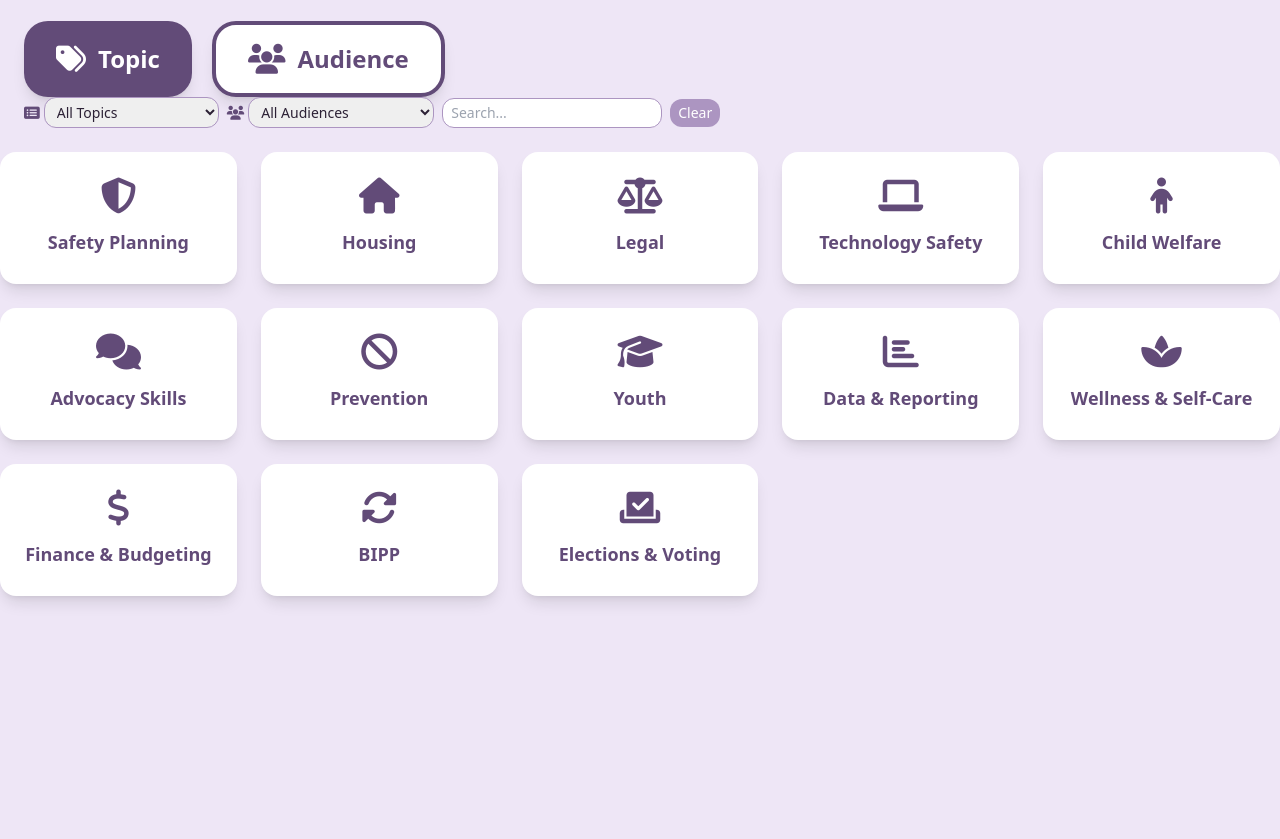
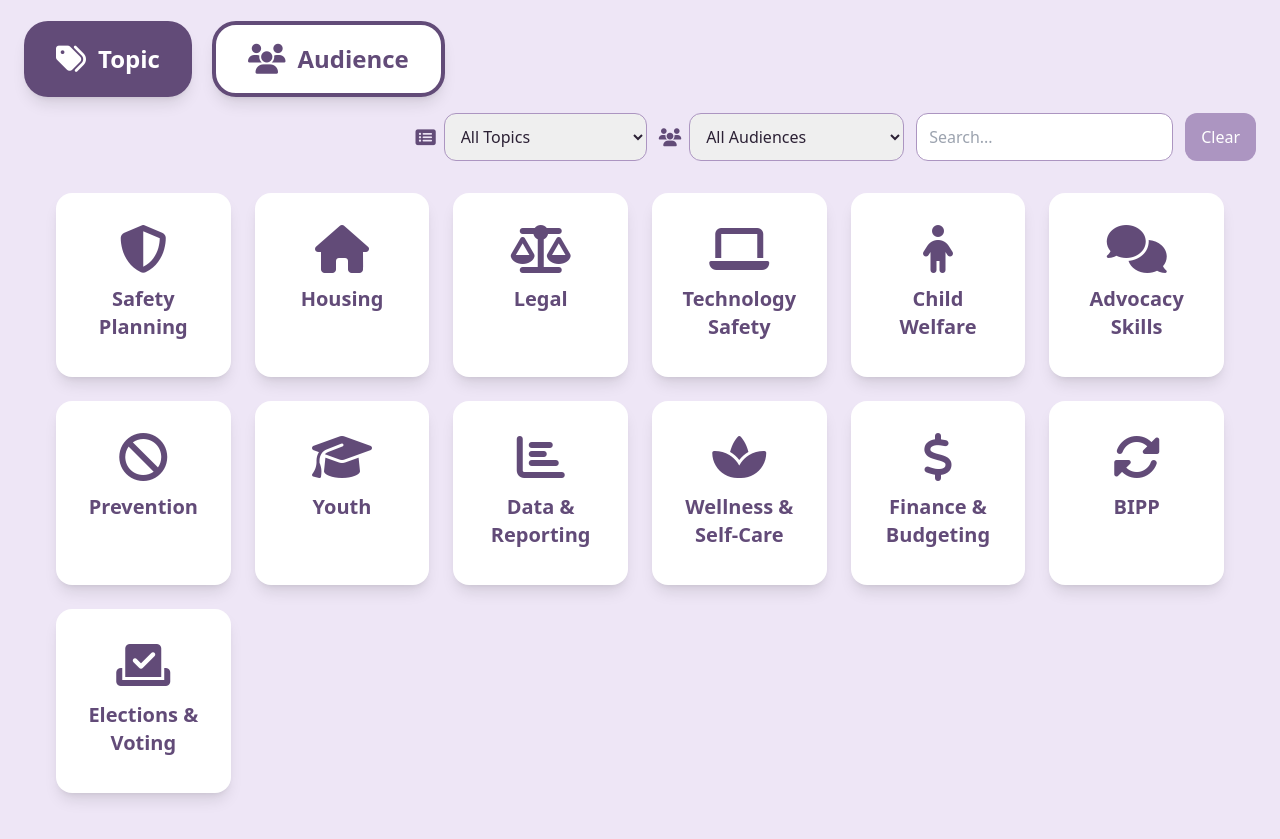
Before and after one commit to larjfut/dashboard, a plain HTML site: page index.html in a window 1280 px wide. Shown: the part 103-942 px from the top of the page. Before the commit the page ends 800 px from the top, so only its background shows below. Drawn offline with nearby package versions, Linux system fonts and the light colour scheme.

Commit message:
Update index.html

```diff
--- a/index.html
+++ b/index.html
@@ -21,6 +21,8 @@
       <p class="text-lg text-[#45375a] mb-6">Browse resources by topic or audience</p>
 
       <!-- Tabs + Filters Container -->
+      <div class="flex flex-wrap justify-between items-center mb-8 gap-4">
+        <!-- Tabs (left) -->
         <div class="flex space-x-5">
           <button
             id="tab-topic"
@@ -39,27 +41,22 @@
             Audience
           </button>
         </div>
-
-
-
-        <!-- Always-visible Filters (with icons) -->
-        <div id="filters" class="flex flex-wrap gap-2 items-center">
-          <!-- Topic Filter with Icon -->
+        <!-- Filters (right) -->
+        <div id="filters" class="flex flex-wrap gap-3 items-center ml-auto">
           <div class="flex items-center">
-            <i class="fas fa-list-alt mr-1 text-[#624B78] text-sm"></i>
+            <i class="fas fa-list-alt mr-2 text-[#624B78] text-lg"></i>
             <select
               id="filter-topic"
-              class="rounded-xl py-1 px-2 border border-[#AC95C1] text-sm"
+              class="rounded-xl py-2 px-3 border border-[#AC95C1] text-base h-12 min-w-[160px]"
             >
               <option value="">All Topics</option>
             </select>
           </div>
-          <!-- Audience Filter with Icon -->
           <div class="flex items-center">
-            <i class="fas fa-users mr-1 text-[#624B78] text-sm"></i>
+            <i class="fas fa-users mr-2 text-[#624B78] text-lg"></i>
             <select
               id="filter-audience"
-              class="rounded-xl py-1 px-2 border border-[#AC95C1] text-sm"
+              class="rounded-xl py-2 px-3 border border-[#AC95C1] text-base h-12 min-w-[160px]"
             >
               <option value="">All Audiences</option>
             </select>
@@ -68,28 +65,32 @@
             id="search-input"
             type="search"
             placeholder="Search..."
-            class="rounded-xl py-1 px-2 border border-[#AC95C1] text-sm min-w-[120px]"
+            class="rounded-xl py-2 px-3 border border-[#AC95C1] text-base h-12 min-w-[160px]"
           />
           <button
             id="clear-filters"
-            class="px-2 py-1 bg-[#AC95C1] text-white rounded-xl text-sm hover:bg-[#8f7ca5] transition"
+            class="px-4 py-2 bg-[#AC95C1] text-white rounded-xl text-base hover:bg-[#8f7ca5] transition h-12"
           >
             Clear
           </button>
         </div>
       </div>
 
-      <!-- Category Cards -->
+      <!-- Category Cards in padded container -->
+      <div class="px-2 md:px-8">
         <div
           id="card-grid"
-        class="grid grid-cols-1 sm:grid-cols-2 md:grid-cols-3 lg:grid-cols-5 gap-6"
+          class="grid grid-cols-1 sm:grid-cols-2 md:grid-cols-3 lg:grid-cols-5 xl:grid-cols-6 gap-6"
         ></div>
+      </div>
 
-      <!-- Resource Cards -->
+      <!-- Resource Cards in padded container -->
+      <div class="px-2 md:px-8">
         <div
           id="resource-grid"
           class="grid grid-cols-1 md:grid-cols-2 lg:grid-cols-3 gap-6 mt-6"
         ></div>
+      </div>
     </div>
 
     <!-- JavaScript -->
@@ -232,11 +233,11 @@
           const items = activeTab === "topic" ? topics : audiences;
           items.forEach((item) => {
             const el = document.createElement("div");
-            el.className = "bg-white rounded-2xl p-6 shadow-lg cursor-pointer hover:shadow-2xl";
+            el.className = "bg-white rounded-2xl p-8 shadow-lg cursor-pointer hover:shadow-2xl hover:-translate-y-1 transition transform";
             el.innerHTML = `
               <div class="flex flex-col items-center text-center">
-                <div class="text-4xl mb-3 text-[#624B78]">${item.icon}</div>
-                <h3 class="text-lg font-semibold mb-1 text-[#624B78]">${item.name}</h3>
+                <div class="text-5xl mb-3 text-[#624B78]">${item.icon}</div>
+                <h3 class="text-xl font-semibold mb-1 text-[#624B78]">${item.name}</h3>
               </div>
             `;
             el.addEventListener("click", () => selectCategory(item));
```
Lines whose indentation alone changed are shown as unchanged.
